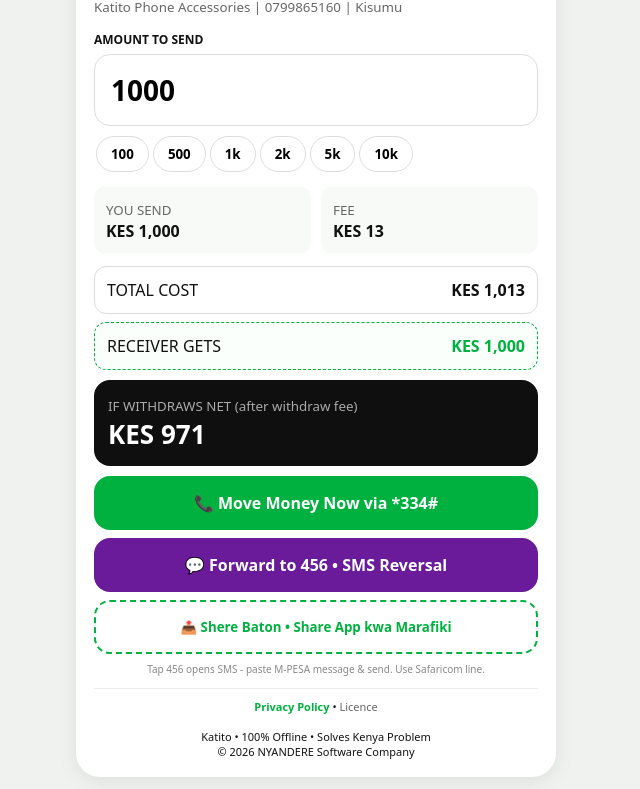
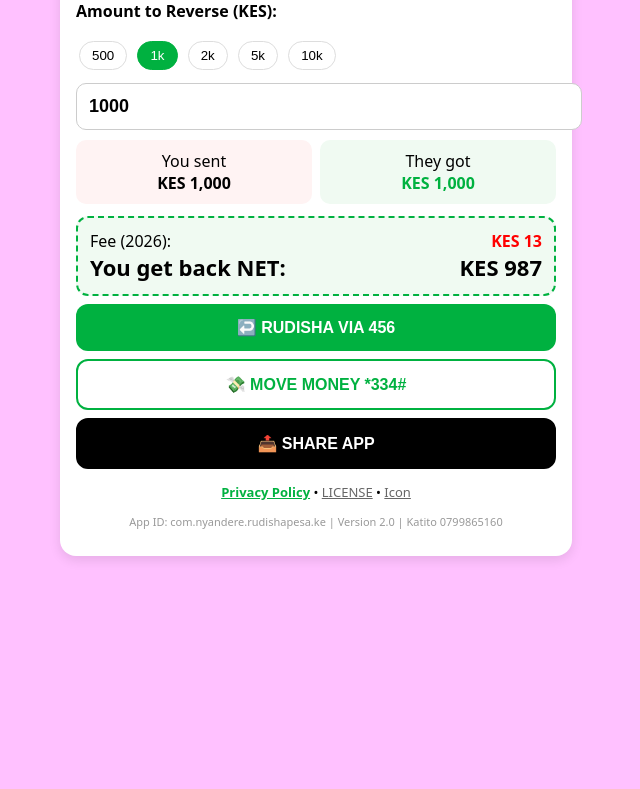
Before and after one commit to NYANDEREsoftwarecompany1/Rudisha-pesa-ke, a plain HTML site: page index.html in a window 1280 px wide. Shown: the part 105-894 px from the top of the page, without its empty margins (324-964 px from the left). After the commit the page ends 800 px from the top, so only its background shows below. Drawn offline with Linux system fonts and the light colour scheme.

Commit message:
Update index.html

```diff
--- a/index.html
+++ b/index.html
@@ -1,23 +1,73 @@
-<!DOCTYPE html><html lang="sw"><head><meta charset="utf-8"><meta name="viewport" content="width=device-width,initial-scale=1,maximum-scale=1"><title>Rudisha Pesa KE - Katito | M-PESA Reversal 456</title><meta name="description" content="Hesabu M-PESA fee 2026 na rudisha pesa haraka via 456. 100% Offline by Katito Kisumu"><style>*{box-sizing:border-box;font-family:system-ui,-apple-system}body{margin:0;background:#f0f2f0;color:#111;padding:12px}.box{max-width:480px;margin:auto;background:#fff;border-radius:24px;padding:18px;box-shadow:0 4px 20px rgba(0,0,0,.08);border-top:4px solid #00B140}.input{width:100%;font-size:28px;padding:16px;border:1.5px solid #ddd;border-radius:16px;font-weight:800;outline:none}.input:focus{border-color:#00B140}.btn{width:100%;padding:16px;border-radius:16px;border:0;font-weight:800;display:flex;justify-content:center;align-items:center;text-decoration:none;margin:8px 0;cursor:pointer}.green{background:#00B140;color:#fff}.purple{background:#6A1B9A;color:#fff}.white{background:#fff;color:#00B140;border:2px dashed #00B140}.chip{padding:8px 14px;border:1px solid #ddd;border-radius:20px;background:#fff;margin:2px;font-weight:600;cursor:pointer}.active{background:#00B140;color:#fff;border-color:#00B140}small{color:#666}</style></head><body><div class="box">
-<div style="display:flex;justify-content:space-between;align-items:center"><span style="background:#e6f6eb;color:#00B140;padding:4px 10px;border-radius:20px;font-size:11px;font-weight:700">● LIVE 2026 Rates</span><span style="font-size:10px">v2.0</span></div>
-<h2 style="margin:8px 0 2px">Rudisha Pesa KE</h2><small>Katito Phone Accessories | 0799865160 | Kisumu</small>
-<p style="margin:14px 0 6px;font-weight:700;font-size:12px">AMOUNT TO SEND</p>
-<input id="amt" class="input" type="number" value="1000" inputmode="numeric">
-<div style="margin:8px 0"><button class="chip" onclick="setA(100)">100</button><button class="chip" onclick="setA(500)">500</button><button class="chip active" id="c1000" onclick="setA(1000)">1k</button><button class="chip" id="c2000" onclick="setA(2000)">2k</button><button class="chip" id="c5000" onclick="setA(5000)">5k</button><button class="chip" onclick="setA(10000)">10k</button></div>
-<div style="display:grid;grid-template-columns:1fr 1fr;gap:10px;margin:12px 0"><div style="background:#f8faf7;border-radius:12px;padding:12px"><small>YOU SEND</small><div id="you" style="font-weight:800;font-size:16px">KES 1,000</div></div><div style="background:#f8faf7;border-radius:12px;padding:12px"><small>FEE</small><div id="fee" style="font-weight:800;font-size:16px">KES 13</div></div></div>
-<div style="border:1px solid #ddd;border-radius:12px;padding:12px;display:flex;justify-content:space-between;margin:8px 0"><span>TOTAL COST</span><b id="tot">KES 1,013</b></div>
-<div style="border:1.5px dashed #00B140;border-radius:12px;padding:12px;display:flex;justify-content:space-between;margin:8px 0;background:#fafffc"><span>RECEIVER GETS</span><b id="rec" style="color:#00B140">KES 1,000</b></div>
-<div style="background:#0f0f0f;color:#fff;border-radius:16px;padding:14px;margin:10px 0"><small style="color:#aaa">IF WITHDRAWS NET (after withdraw fee)</small><div id="net" style="font-size:26px;font-weight:800">KES 971</div></div>
-<a class="btn green" href="tel:*334%23">📞 Move Money Now via *334#</a>
-<a class="btn purple" href="sms:456?body=Forward M-PESA message here for reversal">💬 Forward to 456 • SMS Reversal</a>
-<button class="btn white" onclick="shareApp()">📤 Shere Baton • Share App kwa Marafiki</button>
-<p style="font-size:10px;text-align:center;color:#888;margin:6px 0">Tap 456 opens SMS - paste M-PESA message & send. Use Safaricom line.</p>
-<div style="text-align:center;font-size:11px;margin-top:12px;padding-top:10px;border-top:1px solid #eee"><a href="privacy.html" style="color:#00B140;text-decoration:none;font-weight:700">Privacy Policy</a> • <a href="LICENSE" style="color:#666;text-decoration:none">Licence</a><br><br>Katito • 100% Offline • Solves Kenya Problem<br>© 2026 NYANDERE Software Company</div>
+<!DOCTYPE html>
+<html lang="en">
+<head>
+<meta charset="UTF-8">
+<meta name="viewport" content="width=device-width,initial-scale=1">
+<title>Rudisha Pesa KE | M-PESA Reversal 456 - Katito</title>
+<link rel="manifest" href="manifest.json">
+<link rel="icon" href="icon.png">
+<meta name="application-name" content="Rudisha Pesa KE">
+<meta name="theme-color" content="#00B140">
+<meta name="description" content="Rudisha pesa wrong number via 456, hesabu M-PESA fee 2026 LIVE. 100% offline by Katito Kisumu 0799865160">
+<style>
+body{font-family:system-ui,sans-serif;background:#f6f6;margin:0;padding:12px}
+.card{background:#fff;border-radius:16px;padding:16px;max-width:480px;margin:auto;box-shadow:0 4px 12px rgba(0,0,0,.1)}
+h1{color:#00B140;margin:0 0 8px;font-size:22px}
+.badge{background:#00B140;color:#fff;padding:4px 10px;border-radius:20px;font-size:12px;font-weight:700}
+.chip{border:1px solid #ddd;border-radius:20px;padding:6px 12px;margin:3px;background:#fff;cursor:pointer}
+.chip.active{background:#00B140;color:#fff;border-color:#00B140}
+.btn{width:100%;padding:14px;border:none;border-radius:12px;font-weight:800;font-size:16px;cursor:pointer;margin-top:8px}
+.btn-g{background:#00B140;color:#fff}
+.btn-d{border:2px solid #00B140;background:#fff;color:#00B140}
+.box{background:#f0faf2;border:2px dashed #00B140;border-radius:12px;padding:12px;margin-top:12px}
+</style>
+</head>
+<body>
+<div class="card">
+<h1>Rudisha Pesa KE <span class="badge">● LIVE 2026 Rates</span></h1>
+<p style="color:#666;font-size:13px">By Katito | NYANDERE Software Company | ID: com.nyandere.rudishapesa.ke</p>
+
+<p><b>Amount to Reverse (KES):</b></p>
+<div>
+<button class="chip" onclick="setA(500)">500</button>
+<button class="chip active" id="c1000" onclick="setA(1000)">1k</button>
+<button class="chip" id="c2000" onclick="setA(2000)">2k</button>
+<button class="chip" onclick="setA(5000)">5k</button>
+<button class="chip" onclick="setA(10000)">10k</button>
 </div>
+<input id="amt" type="number" value="1000" oninput="calc()" style="width:100%;padding:12px;margin-top:10px;border-radius:10px;border:1px solid #ccc;font-size:18px;font-weight:700">
+
+<div style="display:flex;gap:8px;margin-top:10px">
+<div style="flex:1;background:#fff3f3;padding:10px;border-radius:10px;text-align:center">You sent<br><div id="you" style="font-weight:800;font-size:16px">KES 1,000</div></div>
+<div style="flex:1;background:#f0faf2;padding:10px;border-radius:10px;text-align:center">They got<br><div id="rec" style="color:#00B140;font-weight:800">KES 1,000</div></div>
+</div>
+
+<div class="box">
+<div style="display:flex;justify-content:space-between"><span>Fee (2026):</span><b id="fee" style="color:red">KES 29</b></div>
+<div style="display:flex;justify-content:space-between;font-size:22px;font-weight:800"><span>You get back NET:</span><span id="net">KES 971</span></div>
+</div>
+
+<button class="btn btn-g" onclick="rev()">↩️ RUDISHA VIA 456</button>
+<button class="btn btn-d" onclick="move()">💸 MOVE MONEY *334#</button>
+<button class="btn btn-d" style="background:#000;color:#fff;border-color:#000" onclick="share()">📤 SHARE APP</button>
+
+<p style="text-align:center;margin-top:14px;font-size:13px">
+<a href="privacy.html" style="color:#00B140;font-weight:700">Privacy Policy</a> •
+<a href="LICENSE" style="color:#666">LICENSE</a> •
+<a href="icon.png" style="color:#666">Icon</a>
+</p>
+<p style="text-align:center;color:#999;font-size:11px">App ID: com.nyandere.rudishapesa.ke | Version 2.0 | Katito 0799865160</p>
+</div>
+
 <script>
-function getF(a){let r=[[1,100,0,11],[101,500,7,29],[501,1000,13,29],[1001,1500,23,29],[1501,2500,33,29],[2501,3500,53,53],[3501,5000,73,69],[5001,7500,86,115],[7501,10000,112,115],[10001,15000,159,167],[15001,20000,176,185],[20001,35000,187,262],[35001,50000,275,309],[50001,1000000,330,359]];for(let x of r){if(a>=x[0]&&a<=x[1])return{s:x[2],w:x[3]}}return{s:330,w:359}}
-function calc(){let a=parseInt(document.getElementById('amt').value)||0;let f=getF(a);document.getElementById('you').textContent='KES '+a.toLocaleString();document.getElementById('fee').textContent='KES '+f.s;document.getElementById('tot').textContent='KES '+(a+f.s).toLocaleString();document.getElementById('rec').textContent='KES '+a.toLocaleString();document.getElementById('net').textContent='KES '+(a-f.w).toLocaleString();document.querySelectorAll('.chip').forEach(b=>b.classList.remove('active'))}
-function setA(v){document.getElementById('amt').value=v;calc();let id='c'+v;let el=document.getElementById(id);if(el)el.classList.add('active')}
-function shareApp(){let url=location.href;let text='🔥 Rudisha Pesa KE - App ya kuhesabu M-PESA fee 2026 na kurudisha pesa haraka via 456! 100% Offline. By Katito Kisumu\n\n';if(navigator.share){navigator.share({title:'Rudisha Pesa KE',text:text,url:url})}else{navigator.clipboard.writeText(url+'\n\n'+text);alert('Link copied! Weka WhatsApp Status sasa:\n\n'+url)}}
-document.getElementById('amt').addEventListener('input',calc);calc();
-</script></body></html>
+const fees=[[1,100,0,0],[101,500,7,7],[501,1000,13,16],[1001,1500,23,23],[1501,2500,33,33],[2501,3500,53,53],[3501,5000,73,73],[5001,7500,83,83],[7501,10000,112,115],[10001,15000,159,167],[15001,20000,176,185],[20001,35000,199,213],[35001,50000,302,318],[50001,70000,330,360]];
+function getFee(a){for(let r of fees){if(a>=r[0]&&a<=r[1])return r[2]}return 330}
+function calc(){let a=parseInt(document.getElementById('amt').value)||0;let f=getFee(a);document.getElementById('you').textContent='KES '+a.toLocaleString();document.getElementById('rec').textContent='KES '+a.toLocaleString();document.getElementById('fee').textContent='KES '+f;document.getElementById('net').textContent='KES '+(a-f).toLocaleString();document.querySelectorAll('.chip').forEach(c=>c.classList.remove('active'));if(a==1000)document.getElementById('c1000')?.classList.add('active');if(a==2000)document.getElementById('c2000')?.classList.add('active')}
+function setA(v){document.getElementById('amt').value=v;calc()}
+function rev(){let a=document.getElementById('amt').value;window.location.href='sms:456?body=Forward%20M-PESA%20transaction%20of%20KES%20'+a+'%20sent%20to%20wrong%20number';}
+function move(){window.location.href='tel:*334%23';}
+function share(){if(navigator.share){navigator.share({title:'Rudisha Pesa KE',text:'Rudisha M-PESA wrong number via 456!',url:window.location.href})}else{prompt('Copy link:',window.location.href)}}
+calc();
+</script>
+</body>
+</html>
```
